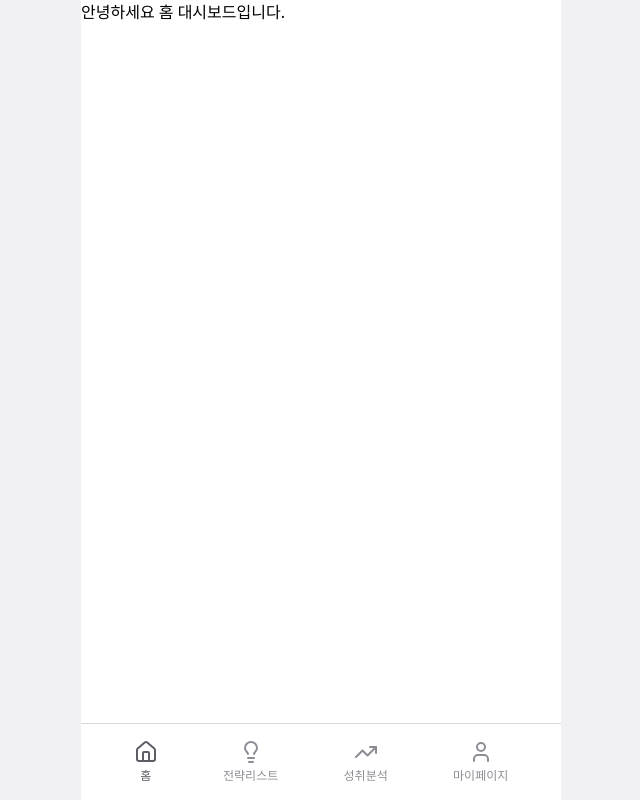
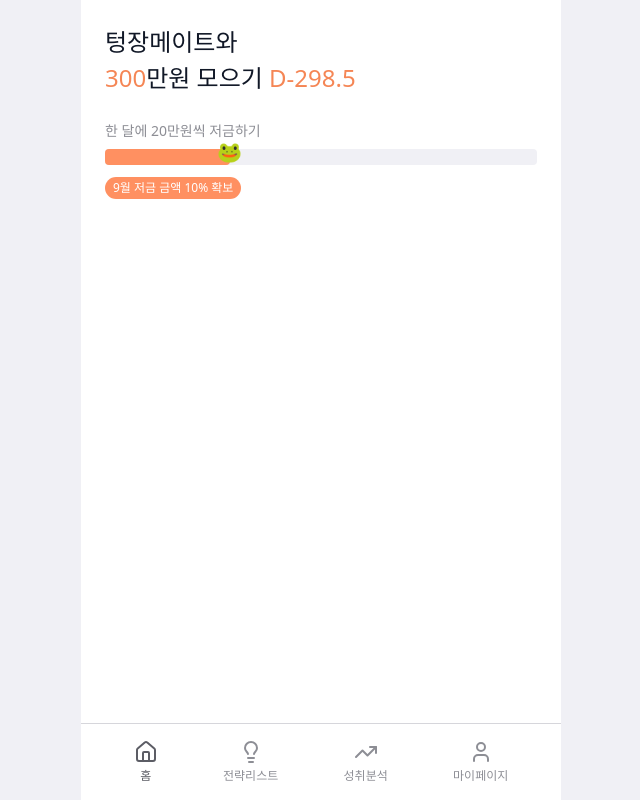
Before and after one commit to 9oormthon-univ/2025_SEASONTHON_TEAM_24_FE, a React (Vite) app: page / in a window 1280 px wide. Shown: the whole page, without its empty margins (319-959 px from the left). Built offline with nearby package versions, Linux system fonts and the light colour scheme.

Commit message:
Feat: 홈 대시보드 페이지 컴포넌트 추가

```diff
--- a/src/App.tsx
+++ b/src/App.tsx
@@ -6,7 +6,7 @@ import Home from './pages/home';
 function App() {
   return (
     <div className="flex justify-center min-h-screen bg-gray-100">
-      <div className="w-full max-w-[480px] min-w-[320px] bg-white relative">
+      <div className="w-full max-w-[480px] min-w-[320px] bg-white relative px-6">
         <Router>
           <div className="App">
             <Routes>
--- a/src/pages/home/index.tsx
+++ b/src/pages/home/index.tsx
@@ -1,8 +1,11 @@
 import React from 'react'
+import HomeGoal from '../../shared/components/goal/homeGoal'
 
 function Home() {
   return (
-    <div>안녕하세요 홈 대시보드입니다.</div>
+    <div>
+      <HomeGoal />
+    </div>
   )
 }
 
```
Also changed, not shown: src/shared/components/goal/index.tsx (deleted).
